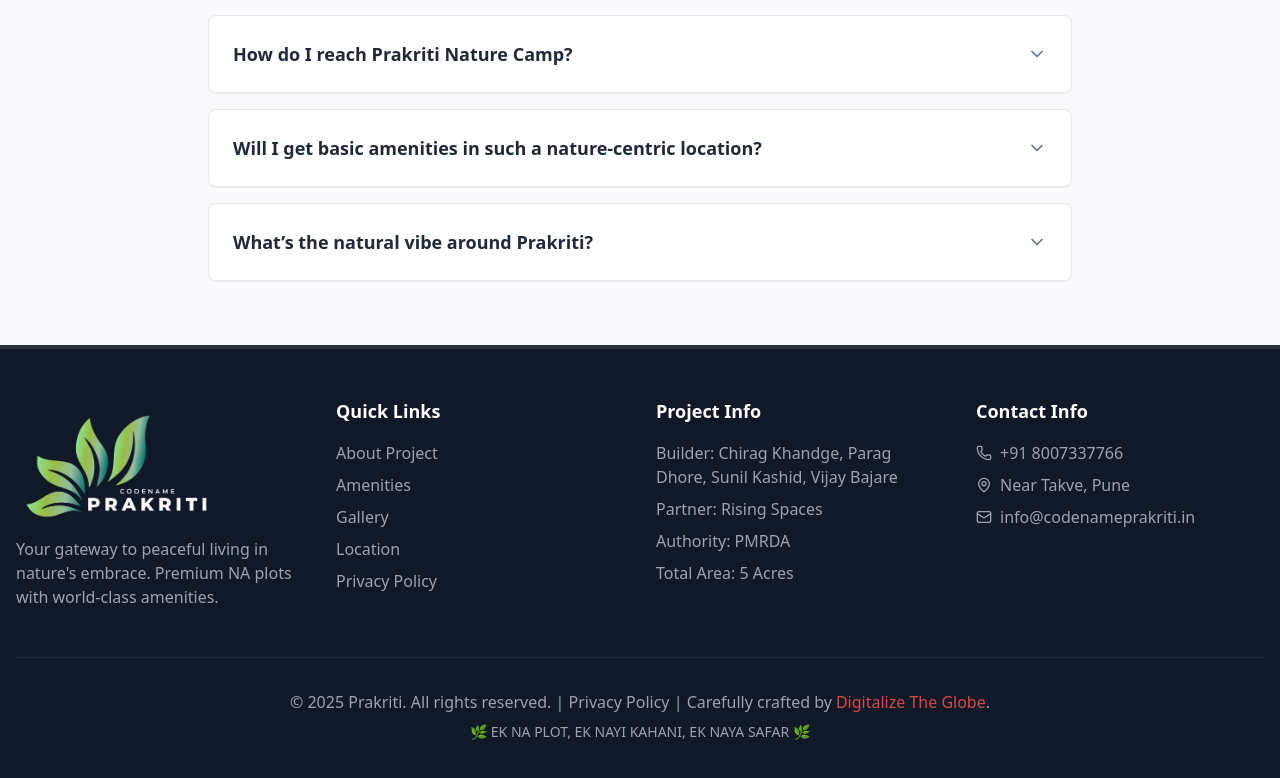
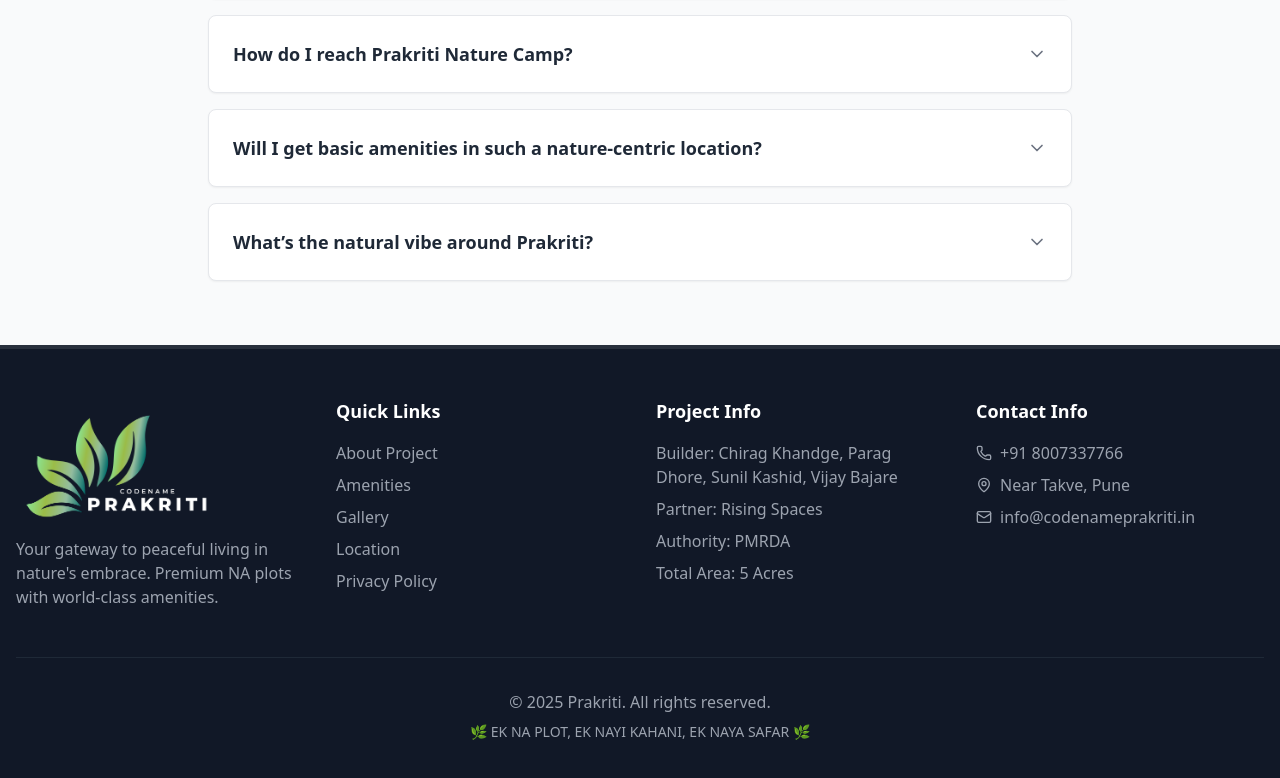
Before and after one commit to Digitalizetheglobe/prakrutirs_lp, a React (Vite) app: page / in a window 1280 px wide. Shown: the part 7691-8469 px from the top of the page. Built offline with nearby package versions, Linux system fonts and the light colour scheme.

Commit message:
dtg remove

```diff
--- a/src/components/home.jsx
+++ b/src/components/home.jsx
@@ -560,33 +560,7 @@
             </div>
 
             <div className="border-t border-gray-800 mt-8 pt-8 text-center text-gray-400">
-          <p>&copy; 2025 Prakriti. All rights reserved. | <Link to="https://risingspaces.in/privacy-policy" className="hover:text-white transition-colors">Privacy Policy</Link> | Carefully crafted by
-                    <a
-
-
-
-
-
-
-
-
-
-
-
-
-
-
-
-
-
-
-                        href="https://digitalizetheglobe.com/"
-                        className="text-[#d84a48] hover:text-white transition ml-1"
-                        target="_blank"
-                        rel="noopener noreferrer"
-                    >
-                        Digitalize The Globe
-                    </a>.</p>
+          <p>&copy; 2025 Prakriti. All rights reserved. </p>
           <div className="mt-2 text-sm">
             🌿 EK NA PLOT, EK NAYI KAHANI, EK NAYA SAFAR 🌿
           </div>
```
